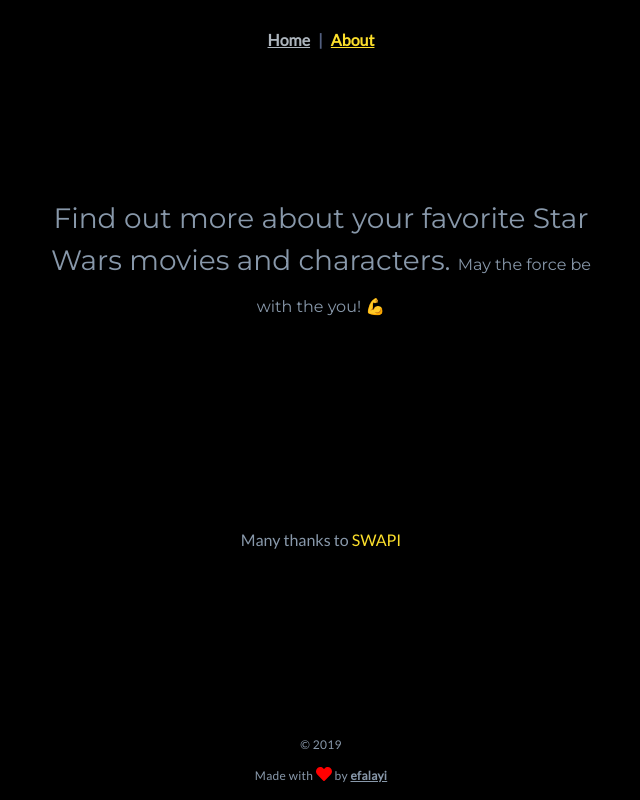
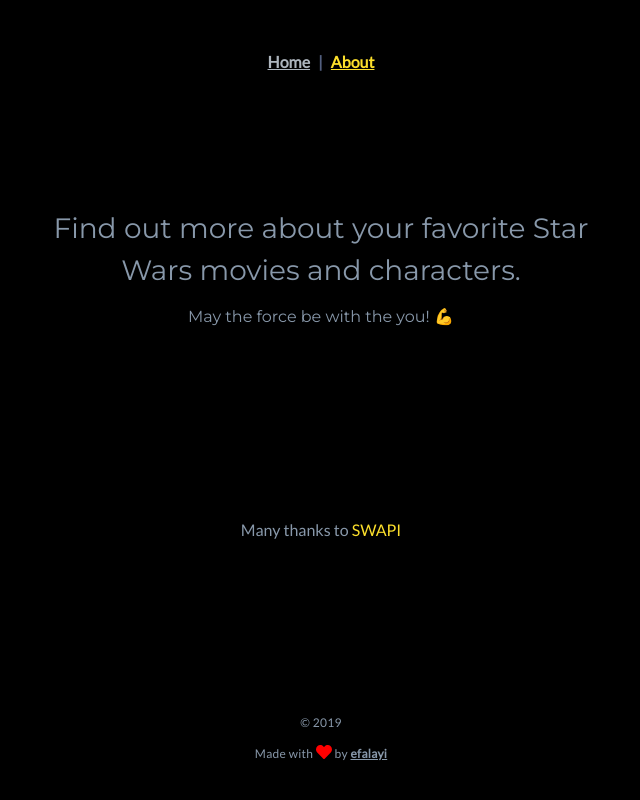
Before and after one commit to efalayi/star-wars-movie-finder, a Vue app: page /about in a window 1280 px wide. Shown: the whole page, without its empty margins (319-959 px from the left). Built offline with nearby package versions, Linux system fonts and the light colour scheme.

Commit message:
chore(styles): update styles
- fix layout styles

```diff
--- a/src/components/film/TableFooter.vue
+++ b/src/components/film/TableFooter.vue
@@ -7,7 +7,7 @@
       </div>
     </td>
     <td>
-      <div class="flex items-center justify-between">
+      <div class="total-height">
         <span>Total:</span>
         <div class="flex flex-col">
           <span class="text-sm text-yellow">
--- a/src/components/form/select/InputSelect.vue
+++ b/src/components/form/select/InputSelect.vue
@@ -10,7 +10,13 @@
         @focus="handleSelectFieldFocus"
       />
       <button class="select-field__button" @click="toggleDropdown">
-        <font-awesome-icon icon="caret-down" size="lg"></font-awesome-icon>
+        <font-awesome-icon
+          icon="caret-down"
+          size="lg"
+          :class="{
+            'button__icon': true,
+            'down': showDropdown
+          }"></font-awesome-icon>
       </button>
     </div>
     <transition name="flipX" :duration="500">
--- a/src/scss/components/film.scss
+++ b/src/scss/components/film.scss
@@ -8,6 +8,14 @@
 
 .film__table {
   border-collapse: separate;
+
+  .total-height {
+    text-align: center;
+    @media screen and (min-width: $sm-screen) {
+      display: flex;
+      justify-content: space-between;
+    }
+  }
 }
 
 .film__filter {
--- a/src/scss/components/input-select.scss
+++ b/src/scss/components/input-select.scss
@@ -47,6 +47,14 @@
   border-bottom: 0;
   border-left: $input-border-width solid $input-border-color;
   color: $input-color;
+  cursor: pointer;
+
+  .button__icon {
+    transition: transform .5s;
+  }
+  .down {
+    transform: rotate(180deg);
+  }
 }
 
 .select-dropdown {
--- a/src/scss/views/about.scss
+++ b/src/scss/views/about.scss
@@ -10,15 +10,10 @@
   align-items: center;
   justify-items: center;
   padding: $space-3 $space-5;
-  overflow: scroll;
 
   a {
     text-decoration: none;
     color: inherit;
   }
 
-  @media screen and (min-width: $sm-screen) {
-    width: 80%;
-    margin: 0 auto;
-  }
 }
--- a/src/scss/views/app.scss
+++ b/src/scss/views/app.scss
@@ -4,20 +4,22 @@
   display: grid;
   grid-template-columns: 1fr;
   grid-template-rows: 10% 80% 10%;
-  height: 100vh;
+  min-height: 100vh;
   width: 100%;
+  padding: $space-5 0;
   background-color: $black;
   color: $gray-600;
 }
 
 .app__content {
+  height: 100%;
   width: 100%;
-  max-width: 96rem;
   margin: 0 auto;
   overflow: hidden;
   padding: #{$space-3 * 4} #{$space-5};
 
-  @media screen and (min-width: 960px) {
+  @media screen and (min-width: $sm-screen) {
+    max-width: 80rem;
     padding-left: #{$space-5 * 4};
     padding-right: #{$space-5 * 4};
   }
--- a/src/scss/views/home.scss
+++ b/src/scss/views/home.scss
@@ -6,6 +6,7 @@
   display: flex;
   flex-direction: column;
   align-items: center;
+  justify-content: space-evenly;
   overflow: scroll;
 }
 
--- a/src/views/About.vue
+++ b/src/views/About.vue
@@ -1,6 +1,6 @@
 <template>
   <div class="about">
-    <h3 class="text-center">Find out more about your favorite Star Wars movies and characters.
+    <h3 class="text-center">Find out more about your favorite Star Wars movies and characters. <br>
       <span class="text-sm">May the force be with the you! 💪</span>
     </h3>
 
```
